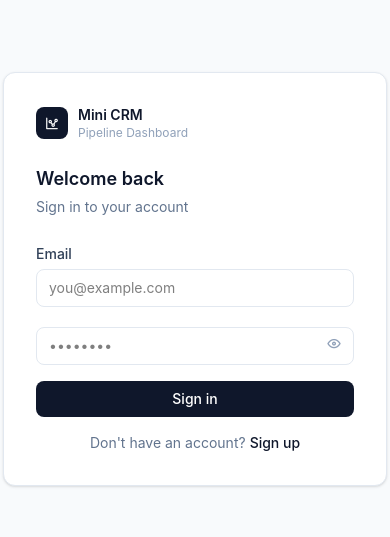
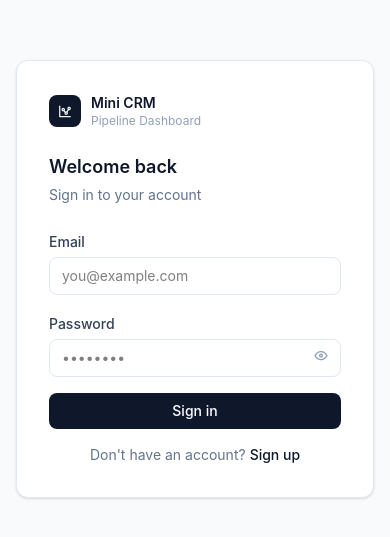
Before and after one commit to raffysama/mini-crm-pipeline-dashboard, a React (Vite) app: page / in a window 390 px wide. Shown: the part 143-680 px from the top of the page. Built offline with nearby package versions, Linux system fonts and the light colour scheme; no server answers; the database is empty.

Commit message:
login fix mobile

```diff
--- a/src/features/auth/components/LoginPage.tsx
+++ b/src/features/auth/components/LoginPage.tsx
@@ -39,7 +39,7 @@ function LoginPage() {
   }
 
   return (
-    <div className="flex min-h-screen items-center justify-center bg-slate-50">
+    <div className="flex min-h-screen items-center justify-center bg-slate-50 px-4">
       <div className="w-full max-w-sm rounded-xl border border-slate-200 bg-white p-8 shadow-sm">
         {/* Logo */}
         <div className="mb-6 flex items-center gap-2.5">
@@ -72,6 +72,10 @@ function LoginPage() {
             />
           </div>
 
+          <div>
+            <label className="text-sm font-medium text-slate-700">
+              Password
+            </label>
             <div className="relative">
               <input
                 type={showPassword ? "text" : "password"}
@@ -90,6 +94,7 @@ function LoginPage() {
                   className={`ti ${showPassword ? "ti-eye-off" : "ti-eye"} text-base`}
                 />
               </button>
+            </div>
           </div>
 
           {error && <p className="text-sm text-red-500">{error}</p>}
```
Lines whose indentation alone changed are shown as unchanged.
